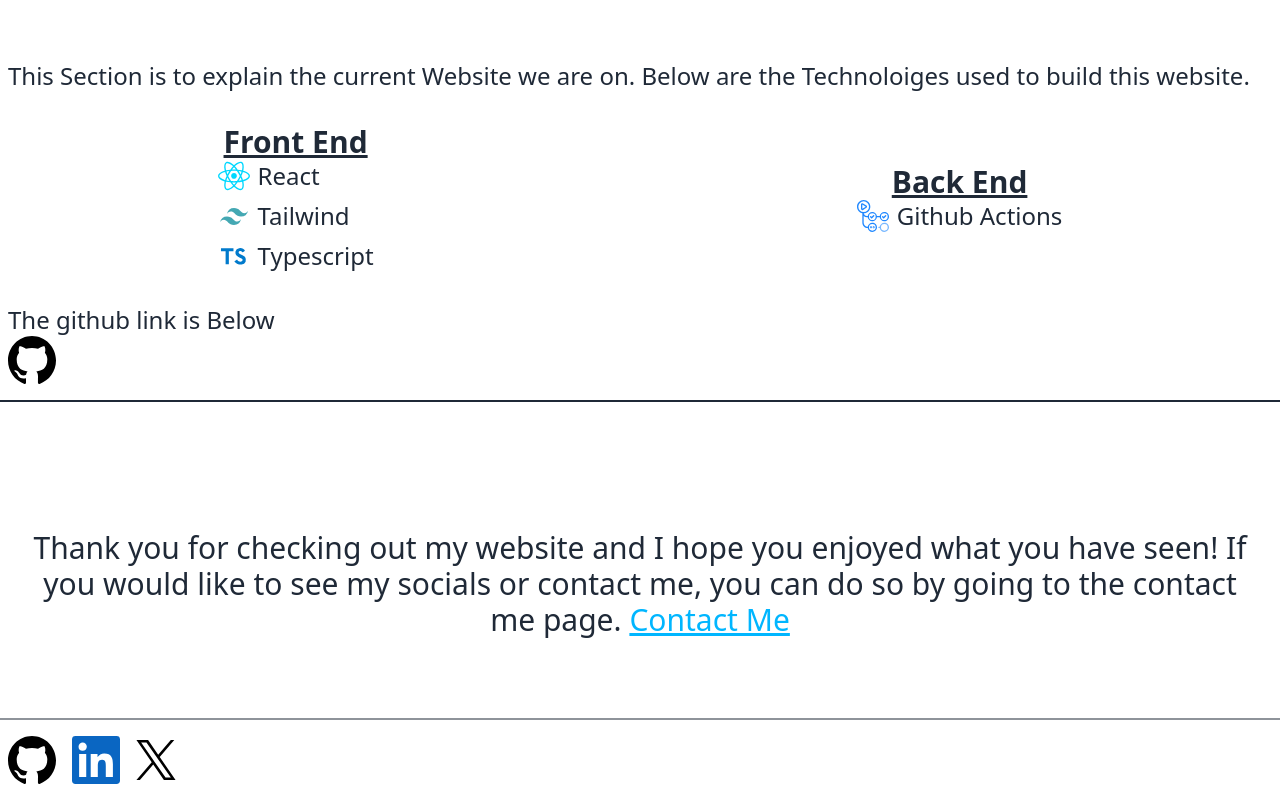
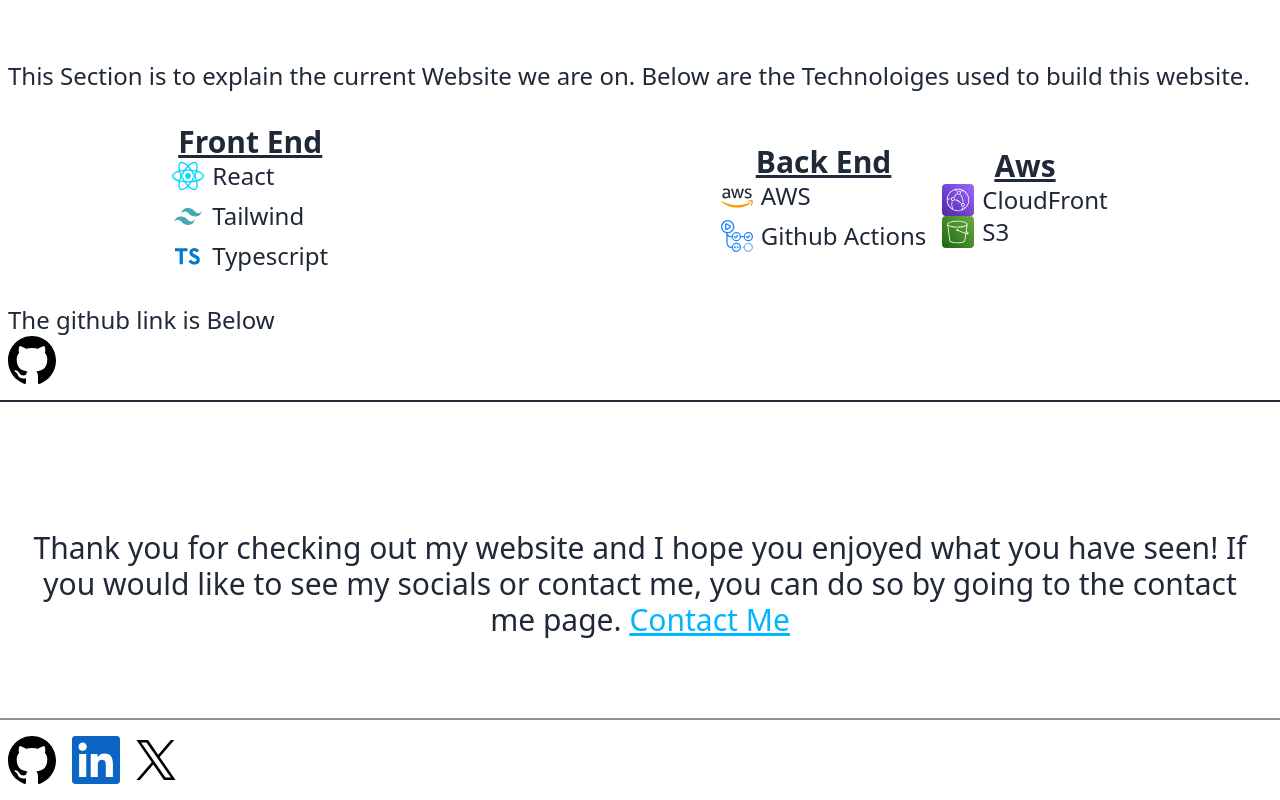
Before and after one commit to Julio-N-Coder/portfolio, a React (Vite) app: page / in a window 1280 px wide. Shown: the part 2998-3798 px from the top of the page. Built offline with nearby package versions, Linux system fonts and the light colour scheme.

Commit message:
added correct tech stack for website

```diff
--- a/src/App.tsx
+++ b/src/App.tsx
@@ -192,10 +192,18 @@
                         <SmallTypescriptDiv />
                       </div>
                     </div>
-                    <div>
-                      <h3 className="main-tech-title">Back End</h3>
-                      <div className="flex flex-col gap-2">
-                        <SmallGithubActionsDiv />
+                    <div className="backend-stack">
+                      <div>
+                        <h3 className="main-tech-title">Back End</h3>
+                        <div className="flex flex-col gap-2">
+                          <SmallAWSDiv />
+                          <SmallGithubActionsDiv />
+                        </div>
+                      </div>
+                      <div>
+                        <h3 className="main-tech-title">Aws</h3>
+                        <SmallCloudFrontDiv />
+                        <SmallAWSS3Div />
                       </div>
                     </div>
                   </div>
```
